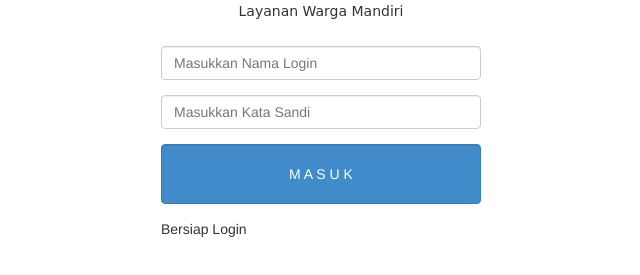
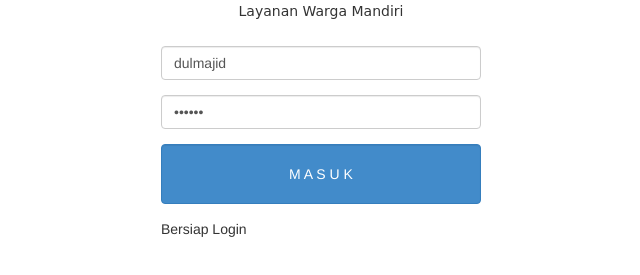
Before and after one commit to goparklubanic/sepakung_warga, a plain HTML site: page www/uauth.html in a window 1280 px wide. Shown: the part 231-506 px from the top of the page, without its empty margins (319-959 px from the left). Drawn offline with Linux system fonts and the light colour scheme; a web font is replaced by a local one.

Commit message:
eval 3 login script

```diff
--- a/www/uauth.html
+++ b/www/uauth.html
@@ -43,22 +43,22 @@
         <p class="app-title-desc">Layanan Warga Mandiri</p>
       </div>
       <div id="login-box">
-        <div id="login-form">
+        <form id="login-form" action='./'>
           <div class="form-group">
             <input class="form-control" type="text" id="username"
-            placeholder="Masukkan Nama Login" />
+            placeholder="Masukkan Nama Login" value="dulmajid" />
           </div>
 
           <div class="form-group">
             <input class="form-control" type="password" id="password"
-            placeholder="Masukkan Kata Sandi" />
+            placeholder="Masukkan Kata Sandi" value="123456" />
           </div>
 
           <div class="form-group">
             <input class="form-control btn btn-primary" type="submit" id="login" value="M A S U K" />
           </div>
           <div id='LoginLog'></div>
-        </div>
+        </form>
       </div>
     </div> <!-- container -->
     </body>
```
